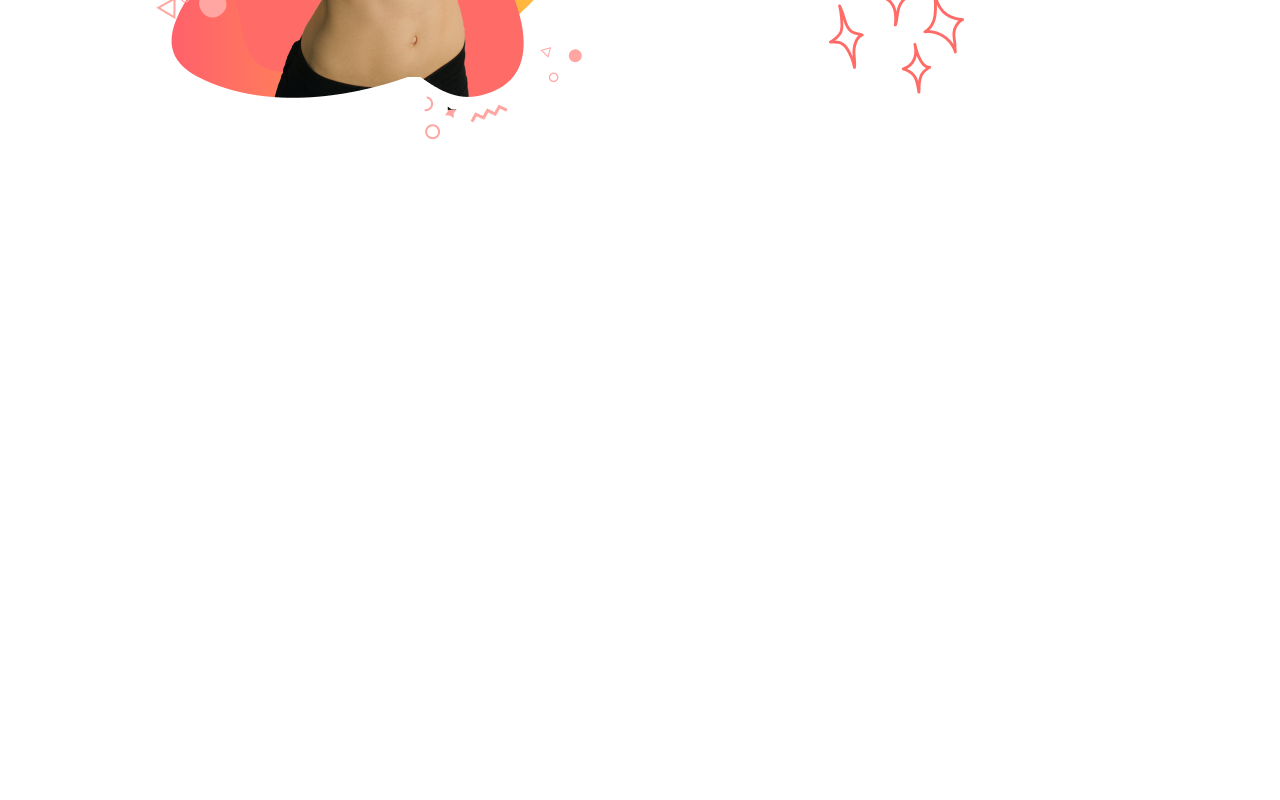
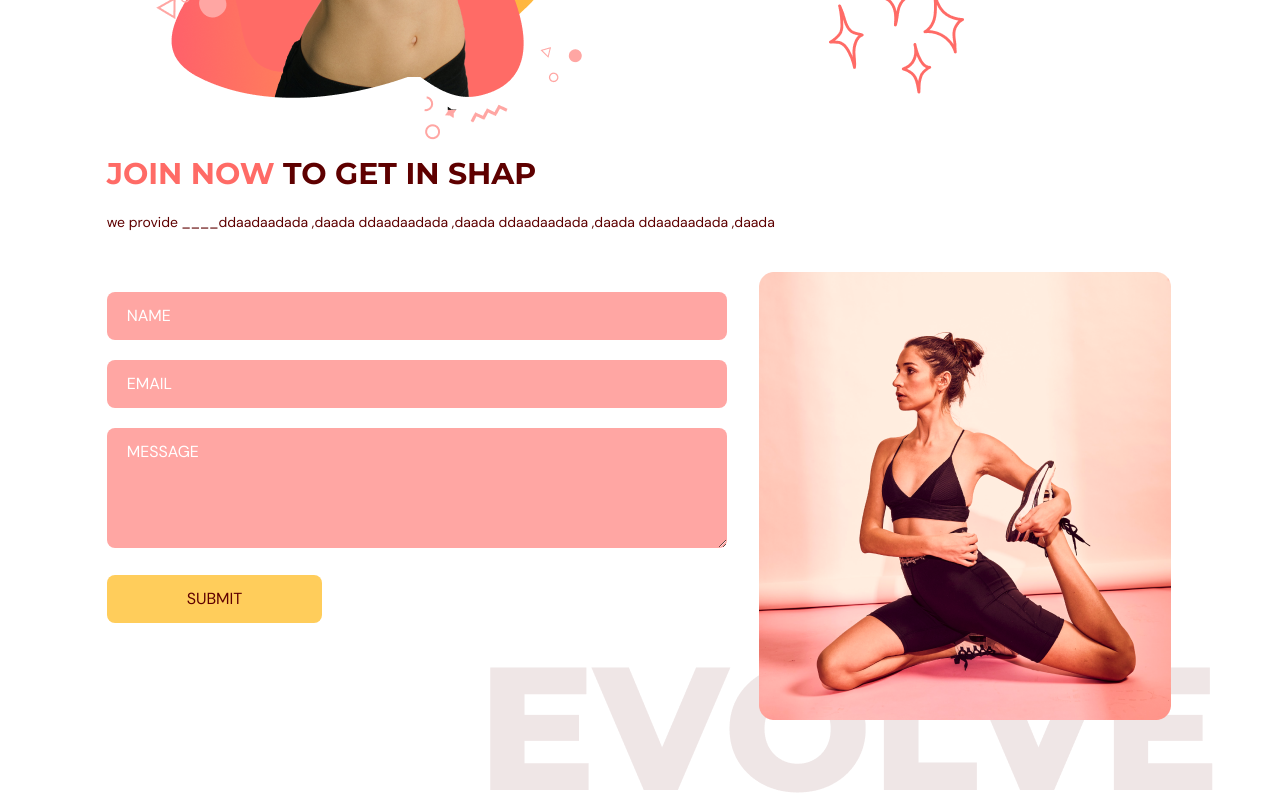
Before and after one commit to Wsgamer7/vite-tailwind-gym, a React (Vite) app: page / in a window 1280 px wide. Shown: the part 1761-2561 px from the top of the page. Before the commit the page ends 1901 px from the top, so only its background shows below. Built offline with nearby package versions, Linux system fonts and the light colour scheme.

Commit message:
finish contactUs

```diff
--- a/package.json
+++ b/package.json
@@ -14,7 +14,8 @@
     "framer-motion": "^7.6.19",
     "react": "^18.2.0",
     "react-anchor-link-smooth-scroll": "^1.0.12",
-    "react-dom": "^18.2.0"
+    "react-dom": "^18.2.0",
+    "react-hook-form": "^7.48.2"
   },
   "devDependencies": {
     "@types/node": "^18.11.13",
--- a/src/App.tsx
+++ b/src/App.tsx
@@ -2,6 +2,7 @@ import { useState, useEffect } from "react";
 import Navbar from "@/scenes/navbar";
 import Home from "@/scenes/home";
 import Benefits from "@/scenes/benefits";
+import ContactUs from "@/scenes/contactUs";
 import { SelectedPage } from "@/shared/type";
 
 function App() {
@@ -38,6 +39,7 @@ function App() {
       />
       <Home setSelectedPage={setSelectedPage} />
       <Benefits setSelectedPage={setSelectedPage} />
+      <ContactUs setSelectedPage={selectedPage} />
     </div>
   );
 }
--- /dev/null
+++ b/src/scenes/contactUs/index.tsx
@@ -0,0 +1,129 @@
+import React from "react";
+import { useForm } from "react-hook-form";
+import { SelectedPage } from "@/shared/type";
+import { motion } from "framer-motion";
+import HText from "@/shared/HText";
+import contactUsPageGraphic from "@/assets/ContactUsPageGraphic.png";
+
+type Props = {
+  setSelectedPage: (selectedPage: SelectedPage) => void;
+};
+
+const ContactUs = (props: Props) => {
+  const inputStyle = `mt-5 w-full rounded-lg bg-primary-300 px-5 py-3 placeholder-white`;
+  const {
+    register,
+    trigger,
+    formState: { errors },
+  } = useForm();
+  const onSubmit = async (e: any) => {
+    const isValid = await trigger();
+    if (!isValid) {
+      e.preventDefault();
+    }
+  };
+  return (
+    <section className="mx-auto w-5/6 pt-24" id="contactus">
+      <motion.div
+        className="items-center justify-center"
+        onViewportEnter={() => props.setSelectedPage(SelectedPage.ContactUs)}
+      >
+        {/*HEADING AND DESCRIPTION*/}
+        <motion.div
+          className="md:-mt-20"
+          initial="hidden"
+          whileInView="visible"
+          viewport={{ once: true, amount: 0.5 }}
+          transition={{ duration: 0.5, ease: "easeInOut" }}
+          variants={{
+            hidden: { opacity: 0, x: -100 },
+            visible: { opacity: 1, x: 0 },
+          }}
+        >
+          <HText>
+            <span className="text-primary-500">JOIN NOW</span> TO GET IN SHAP
+          </HText>
+          <p className="my-5 text-sm">
+            we provide ____ddaadaadada ,daada ddaadaadada ,daada ddaadaadada
+            ,daada ddaadaadada ,daada
+          </p>
+        </motion.div>
+        {/*FROM and IMAGE */}
+        <div className="mt-10 justify-between gap-8 md:flex">
+          <motion.div
+            className="mt-10 basis-3/5 md:mt-0"
+            initial="hidden"
+            whileInView="visible"
+            viewport={{ once: true, amount: 0.5 }}
+            transition={{ duration: 0.5, ease: "easeInOut" }}
+            variants={{
+              hidden: { opacity: 0, y: -100 },
+              visible: { opacity: 1, y: 0 },
+            }}
+          >
+            <form
+              target="_blank"
+              onSubmit={onSubmit}
+              action="https://formsubmit.co/ws18022@outlook.com"
+              method="POST"
+            >
+              <input
+                className={`${inputStyle}`}
+                type="text"
+                placeholder="NAME"
+                {...register("name", { required: true, maxLength: 100 })}
+              />
+              {errors.name && (
+                <p className="mt-1 text-primary-500">
+                  {errors.name.type === "required" && "This field is required."}
+                  {errors.name.type === "maxLength" &&
+                    "Max length is 100 chars"}
+                </p>
+              )}
+              <input
+                className={`${inputStyle}`}
+                type="text"
+                placeholder="EMAIL"
+                {...register("email", {
+                  required: true,
+                  pattern: /^\S+@\S+\.\S+$/,
+                })}
+              />
+              {errors.name && (
+                <p className="mt-1 text-primary-500">
+                  {errors.name.type === "required" && "This field is required."}
+                  {errors.name.type === "maxLength" && "Invaild email address"}
+                </p>
+              )}
+              <textarea
+                className={`${inputStyle} `}
+                rows={4}
+                placeholder="MESSAGE"
+                {...register("message", { required: true })}
+              />
+              {errors.name && (
+                <p className="mt-1 text-primary-500">
+                  {errors.name.type === "required" && "This field is required."}
+                </p>
+              )}
+              <button
+                type="submit"
+                className="mt-5 rounded-lg bg-secondary-400 px-20 py-3 transition duration-500 hover:text-white"
+              >
+                SUBMIT
+              </button>
+            </form>
+          </motion.div>
+          {/*Graphic*/}
+          <motion.div className="relative mt-16 basis-2/5 md:mt-0">
+            <div className="w-full before:absolute before:-bottom-20 before:-right-10 before:z-[-1] md:before:content-evolvetext">
+              <img src={contactUsPageGraphic} alt="contact us graphic" />
+            </div>
+          </motion.div>
+        </div>
+      </motion.div>
+    </section>
+  );
+};
+
+export default ContactUs;
--- /dev/null
+++ b/src/scenes/ourClass/index.tsx
@@ -0,0 +1,13 @@
+import React from "react";
+import { SelectedPage } from "@/shared/type";
+import HText from "@/shared/HText";
+
+type Props = {
+  setSelectedPage: (page: SelectedPage) => void;
+};
+
+const OurClasses = (props: Props) => {
+  return <div>index</div>;
+};
+
+export default OurClasses;
--- /dev/null
+++ b/src/scenes/ourClasses/classItem.tsx
@@ -0,0 +1,24 @@
+import React from "react";
+
+type Props = {
+  name: string;
+  description: string;
+  image: string;
+};
+
+const ClassItem = (props: Props) => {
+  const overlayStyles = `p-5 absolute z-30 flex h-[300px] w-[400px] flex-col
+    items-center justify-center whitespace-normal bg-primary-500 text-center text-white
+    opacity-0 transition duration-500 hover:opacity-90`;
+  return (
+    <div className="relative mx-5 inline-block h-[300px] w-[400px]">
+      <div className={overlayStyles}>
+        <p>{props.name}</p>
+        <p>{props.description}</p>
+      </div>
+      <img src={props.image} alt={`${props.image}`} />
+    </div>
+  );
+};
+
+export default ClassItem;
--- /dev/null
+++ b/src/scenes/ourClasses/index.tsx
@@ -0,0 +1,93 @@
+import React from "react";
+import { motion } from "framer-motion";
+import { SelectedPage, OurClass } from "@/shared/type";
+import HText from "@/shared/HText";
+import ClassItem from "./classItem";
+
+import image1 from "@/assets/image1.png";
+import image2 from "@/assets/image2.png";
+import image3 from "@/assets/image3.png";
+import image4 from "@/assets/image4.png";
+import image5 from "@/assets/image5.png";
+import image6 from "@/assets/image6.png";
+
+const classes: Array<OurClass> = [
+  {
+    name: "the first classes",
+    description: "asahdaossakjasjsa",
+    image: image1,
+  },
+  {
+    name: "the second train classes",
+    description: "asahdaossakjasjsa",
+    image: image2,
+  },
+  {
+    name: "the third classes",
+    description: "asahdaossakjasjsa",
+    image: image3,
+  },
+  {
+    name: "the forth classes",
+    description: "asahdaossakjasjsa",
+    image: image4,
+  },
+  {
+    name: "the fifth classes",
+    description: "asahdaossakjasjsa",
+    image: image5,
+  },
+  {
+    name: "the sixth classes",
+    description: "asahdaossakjasjsa",
+    image: image6,
+  },
+];
+type Props = {
+  setSelectedPage: (page: SelectedPage) => void;
+};
+
+const OurClasses = (props: Props) => {
+  return (
+    <section id="benefits" className="py=20 mx-auto min-h-full w-5/6">
+      <motion.div
+        onViewportEnter={() => props.setSelectedPage(SelectedPage.Benefits)}
+      >
+        <motion.div
+          className="md:my-5 md:w-3/5"
+          initial="hidden"
+          whileInView="visible"
+          viewport={{ once: true, amount: 0.5 }}
+          transition={{ duration: 0.5, ease: "easeInOut" }}
+          variants={{
+            hidden: { opacity: 0, x: -100 },
+            visible: { opacity: 1, x: 0 },
+          }}
+        >
+          {/* Head and description*/}
+          <div>
+            <HText>OUR CLASS</HText>
+            <p className="my-5 text-sm">
+              daadaa said lka sdao aoadoiqwe jkajopa oha jassa jkal asdjksa asas
+            </p>
+          </div>
+        </motion.div>
+        {/* Images */}
+        <div className="mt-10 h-[300px] w-full overflow-x-auto overflow-y-hidden">
+          <ul className="w-[2800px] whitespace-nowrap">
+            {classes.map((classItem) => (
+              <ClassItem
+                key={classItem.name}
+                name={classItem.name}
+                description={classItem.description}
+                image={classItem.image}
+              />
+            ))}
+          </ul>
+        </div>
+      </motion.div>
+    </section>
+  );
+};
+
+export default OurClasses;
```
Also changed, not shown: 1 other file (tests, documents, lock files or other folders).
